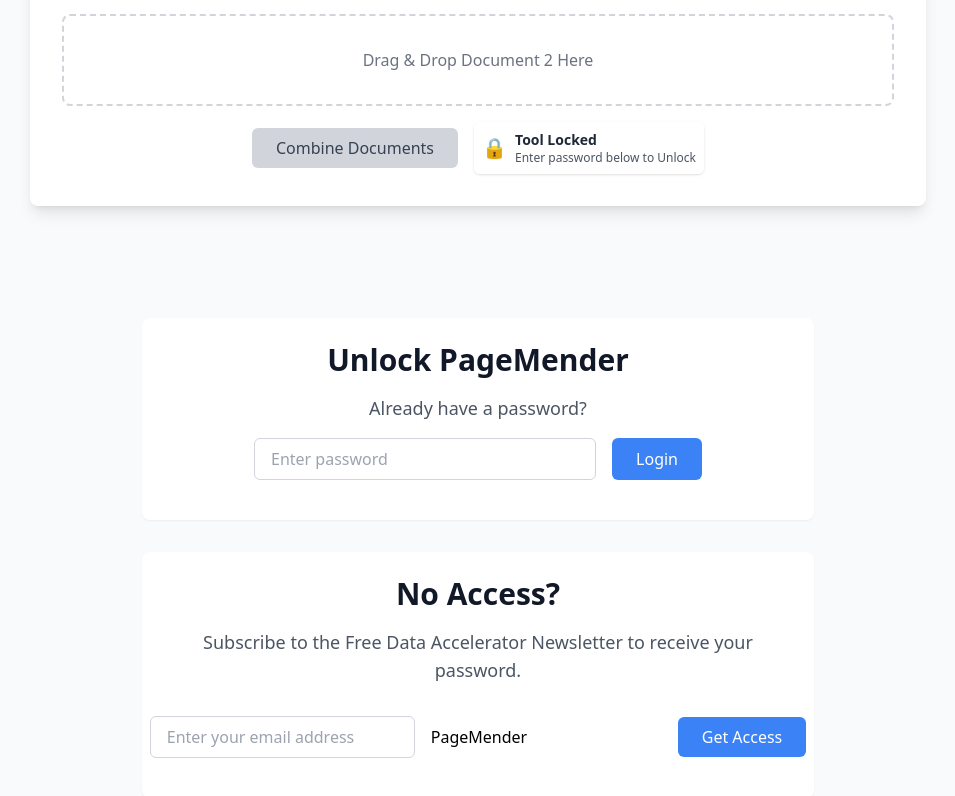
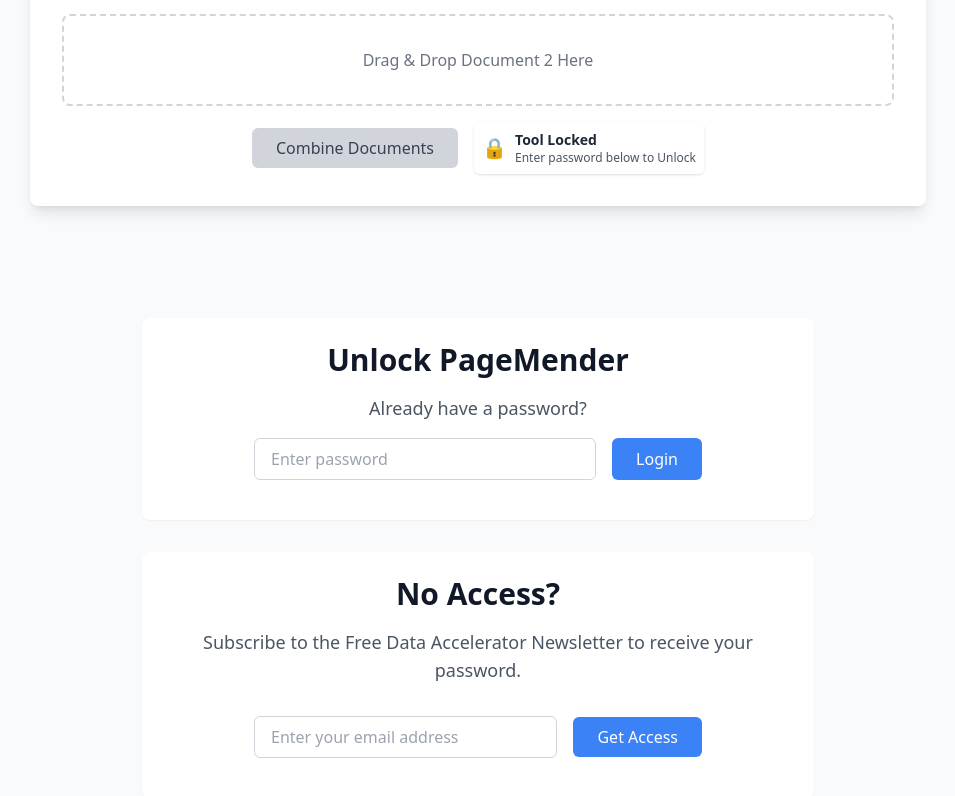
Before and after one commit to excelshortcut/pagemender, a Vue app: page / in a window 1280 px wide. Shown: the part 699-1495 px from the top of the page, without its empty margins (162-1117 px from the left). Built offline with nearby package versions, Linux system fonts and the light colour scheme.

Commit message:
Added PageMender Source to Mail Form Visible3

```diff
--- a/src/App.vue
+++ b/src/App.vue
@@ -107,7 +107,7 @@
                 required
               />
 
-              <input type="text" name="MMERGE7" value="PageMender" autocomplete="off" />
+              <input type="text" name="MMERGE7" value="PageMender" style="display: none;" autocomplete="off" />
 
               <input
                 type="submit"
```
